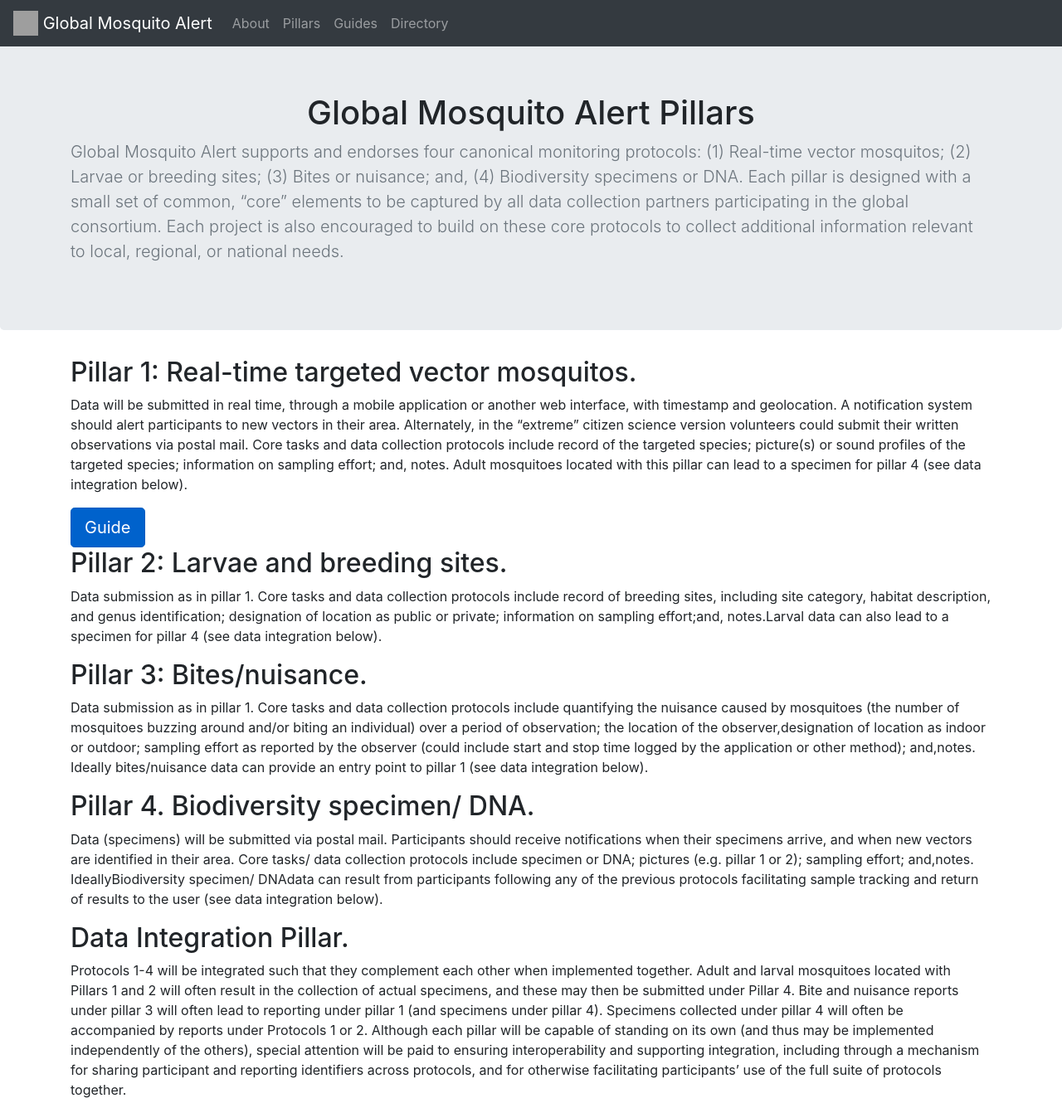
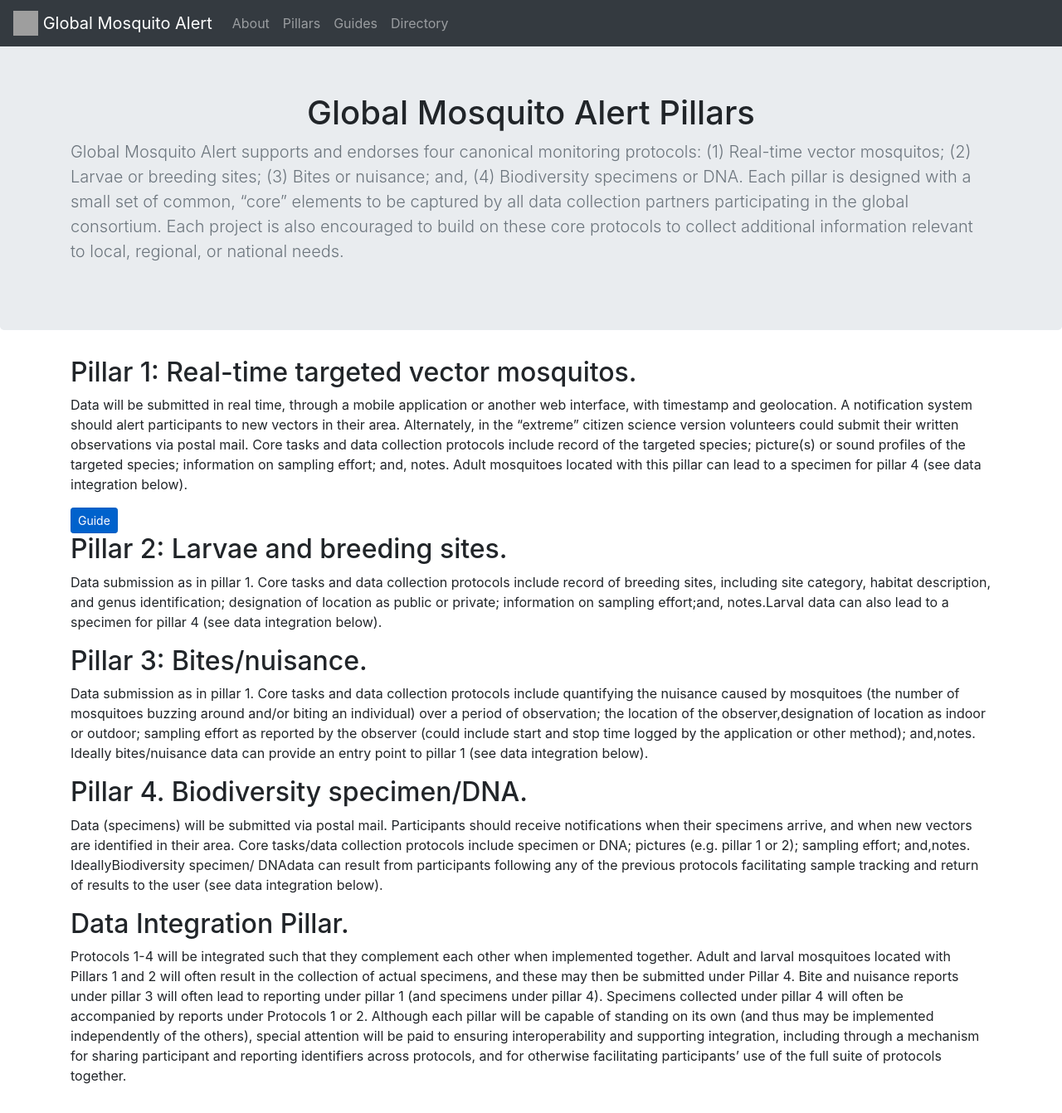
Before and after one commit to GlobalMosquitoAlert/GlobalMosquitoAlert.github.io, a Jekyll site: the page built from pillars/index.html, in a window 1280 px wide and 1342 px high. Shown: the whole window at 83% size. Built offline with Jekyll 4.4.1, drawn with Linux system fonts in a browser that asks for light colours; nearby versions of some CDN libraries; grey boxes are pictures that could not be loaded.

Commit message:
pillar 1 guide formatting

```diff
--- a/pillars/index.html
+++ b/pillars/index.html
@@ -37,8 +37,9 @@
 
 <p>Data will be submitted in real time, through a mobile application or another web interface, with timestamp and geolocation. A notification system should alert participants to new vectors in their area. Alternately, in the “extreme” citizen science version volunteers could submit their written observations via postal mail. Core tasks and data collection protocols include record of the targeted species; picture(s) or sound profiles of the targeted species; information on sampling effort; and, notes. Adult mosquitoes located  with this pillar can lead to a specimen for pillar 4 (see data integration below).</p>
 
-<a href="../guides/pillar1/" class="btn btn-primary btn-lg active" role="button" aria-pressed="true">Guide</a>
+<a href="../guides/pillar1/" class="btn btn-primary btn-sm active" role="button" aria-pressed="true">Guide</a>
 
+<br>
 
 <h2>Pillar 2: Larvae and breeding sites.</h2>
 <p>Data submission as in pillar 1. Core tasks and data collection protocols include record of breeding sites, including site category, habitat description, and genus identification; designation of location as public or private; information on sampling effort;and, notes.Larval data can also lead to a specimen for pillar 4 (see data integration below).</p>
@@ -46,9 +47,9 @@
 <h2>Pillar 3: Bites/nuisance.</h2>
 <p>Data submission as in pillar 1. Core tasks and data collection protocols include quantifying the nuisance caused by mosquitoes (the number of mosquitoes buzzing around and/or biting an individual) over a period of observation; the location of the observer,designation of location as indoor or outdoor; sampling effort as reported by the observer (could include start and stop time logged by the application or other method); and,notes. Ideally bites/nuisance data can provide an entry point to pillar 1 (see data integration below).</p>
 
-<h2>Pillar 4. Biodiversity specimen/ DNA.</h2>
+<h2>Pillar 4. Biodiversity specimen/DNA.</h2>
 
-<p>Data (specimens) will be submitted via postal mail. Participants should receive notifications when their specimens arrive, and when new vectors are identified in their area.  Core tasks/ data collection protocols include specimen or DNA; pictures (e.g. pillar 1 or 2); sampling effort; and,notes. IdeallyBiodiversity specimen/ DNAdata can result from participants following any of the previous protocols facilitating sample tracking and return of results to the user (see data integration below).
+<p>Data (specimens) will be submitted via postal mail. Participants should receive notifications when their specimens arrive, and when new vectors are identified in their area.  Core tasks/data collection protocols include specimen or DNA; pictures (e.g. pillar 1 or 2); sampling effort; and,notes. IdeallyBiodiversity specimen/ DNAdata can result from participants following any of the previous protocols facilitating sample tracking and return of results to the user (see data integration below).
 
 <h2>Data Integration Pillar.</h2>
 <p>Protocols 1-4 will be integrated such that they complement each other when implemented together. Adult and larval mosquitoes located with Pillars 1 and 2 will often result in the collection of actual specimens, and these may then be submitted under Pillar 4. Bite and nuisance reports under pillar 3 will often lead to reporting under pillar 1 (and specimens under pillar 4). Specimens collected under pillar 4 will often be accompanied by reports under Protocols 1 or 2. Although each pillar will be capable of standing on its own (and thus may be implemented independently of the others), special attention will be paid to ensuring interoperability and supporting integration, including through a mechanism for sharing participant and reporting identifiers across protocols, and for otherwise facilitating participants’ use of the full suite of protocols together.</p>
```
